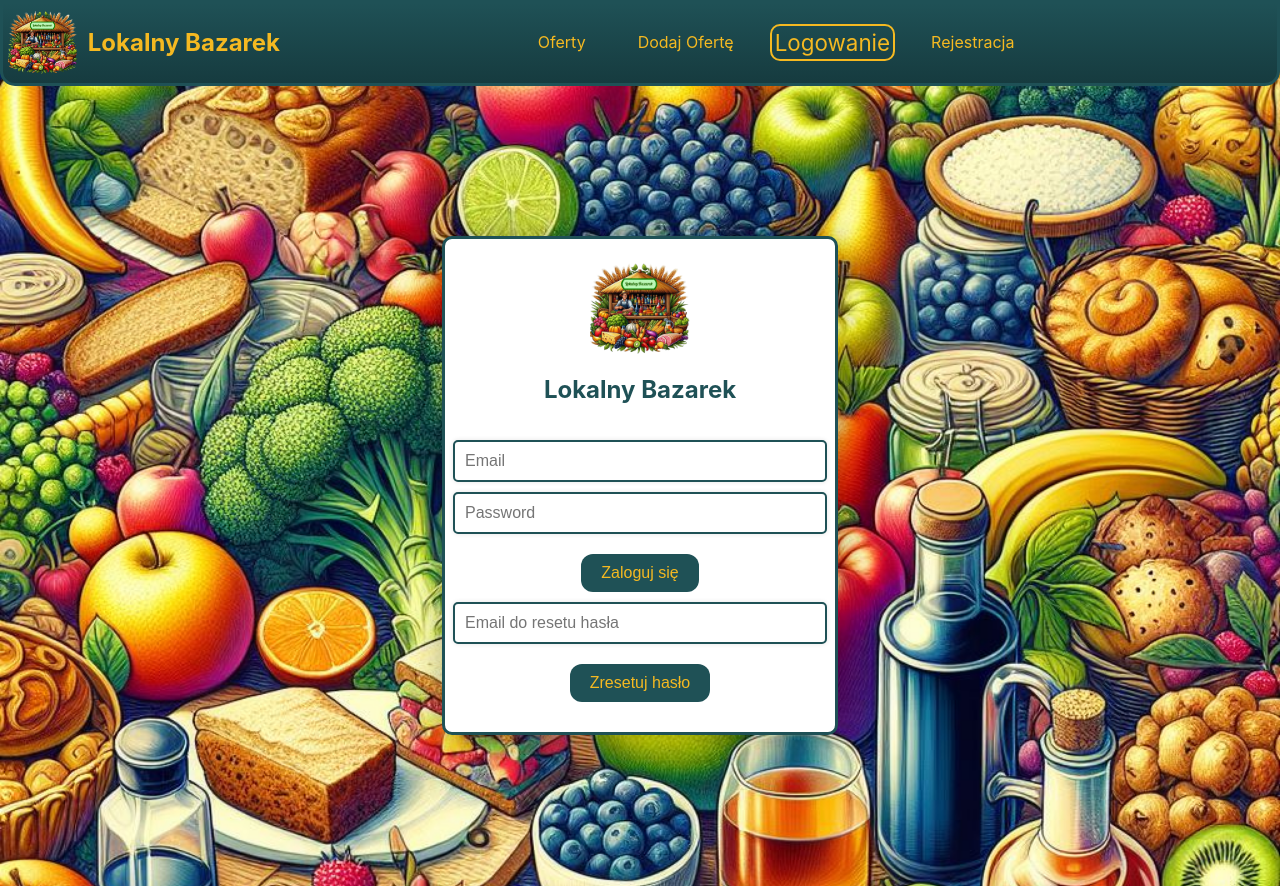
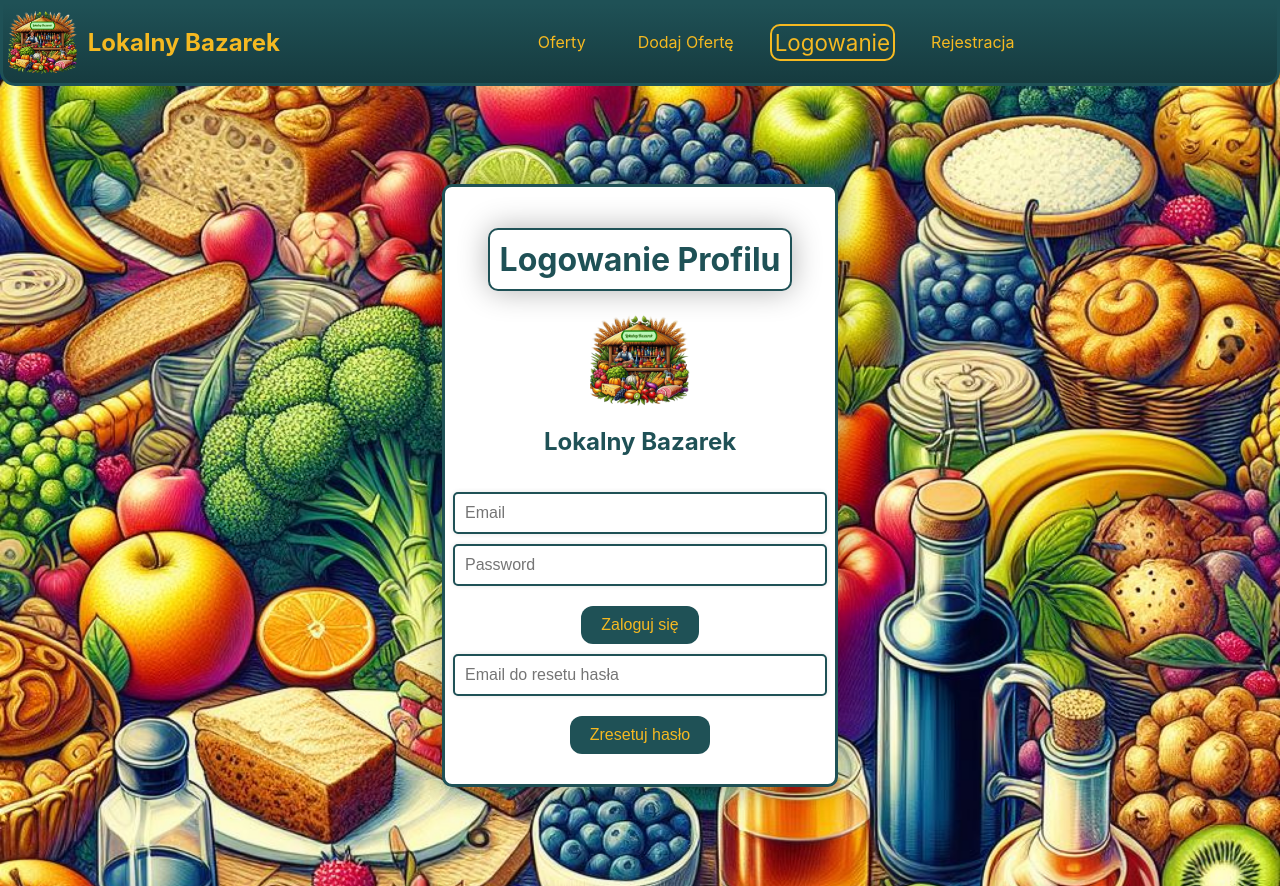
Before and after one commit to Przemek8686/LocalnyBazarek, a React (Create React App) app: page /login in a window 1280 px wide. Built offline with nearby package versions, Linux system fonts and the light colour scheme; no server answers.

Commit message:
styled change

```diff
--- a/src/components/AddProductForm/styled.js
+++ b/src/components/AddProductForm/styled.js
@@ -13,14 +13,14 @@ export const Form = styled.form`
   align-items: center;
   justify-content: center;
   width: 315px; /* Zmniejszenie szerokości formularza */
-  height: 700px; /* Zmniejszenie wysokości formularza */
+  height: 650px; /* Zmniejszenie wysokości formularza */
   border: 2px solid #1f5156;
   border-radius: 8px; /* Zmniejszenie promienia zaokrąglenia */
   padding: 16px; /* Zmniejszenie wewnętrznego marginesu */
   box-shadow: 0px 0px 20px rgba(0, 0, 0, 0.3); /* Zmniejszenie rozmycia cienia */
   background-color: white;
   font-weight: bold;
-  margin-top: 140px; /* Zmniejszenie odstępu od góry */
+  margin-top: 55px; /* Zmniejszenie odstępu od góry */
 `;
 
 export const Input = styled.input`
--- a/src/components/App.js
+++ b/src/components/App.js
@@ -47,8 +47,7 @@ const GlobalStyles = createGlobalStyle`
 const App = () => (
   <Router>
     <GlobalStyles />
-
-      <Navigation />
+   <Navigation />
       <Routes>
        <Route path="/login" element={<LoginPage />} />
         <Route path="/register" element={<RegisterPage />} />
--- a/src/components/HomePage/index.js
+++ b/src/components/HomePage/index.js
@@ -82,6 +82,7 @@ const HomePage = () => {
                 <ContactInfo>Kontakt: {product.contact}</ContactInfo>
                 <AdditionalInfo>Kategoria: {product.category}</AdditionalInfo>
                 <LocationInfo>Lokalizacja: {product.location}</LocationInfo>
+
               </ProductTile>
             </Link>
             {auth.currentUser && auth.currentUser.displayName === product.userName && (
--- a/src/components/HomePage/styled.js
+++ b/src/components/HomePage/styled.js
@@ -22,14 +22,14 @@ export const ProductGrid = styled.div`
 export const Button = styled.button`
   padding: 10px 20px;
   background-color: #1f5156;
-  color: #f5b921;
-  border: none;
+  color: white;
+  border: 3px solid white;
   cursor: pointer;
   text-align: center;
   text-decoration: none;
   display: inline-block;
   font-size: 16px;
-  margin: 10px 2px;
+  margin: 10px 25%;
   transition-duration: 0.4s;
   margin-bottom: 40px;
   border-radius: 12px;
--- a/src/components/LoginPage/index.js
+++ b/src/components/LoginPage/index.js
@@ -1,6 +1,6 @@
 import React, { useState, useEffect } from 'react';
 import { getAuth, signInWithEmailAndPassword, sendPasswordResetEmail } from 'firebase/auth';
-import { Container, Login, Logo, LoginForm, WelcomeMessage, Input, Button, Loading, LogoContainer, Title } from './styled';
+import { Container, Login, Logo, LoginTitle, LoginForm, WelcomeMessage, Input, Button, Loading, LogoContainer, Title } from './styled';
 import logo from "../../Images/logo2.png";
 
 const LoginPage = () => {
@@ -25,6 +25,9 @@ const LoginPage = () => {
     setLoading(true);
     try {
       await signInWithEmailAndPassword(auth, email, password);
+      // Reset email and password fields after successful login
+      setEmail('');
+      setPassword('');
     } catch (error) {
       setError('Nieprawidłowy email lub hasło.');
     }
@@ -43,9 +46,20 @@ const LoginPage = () => {
     setLoading(false);
   };
 
+  const handleLogout = () => {
+    auth.signOut().then(() => {
+      // Reset email and password fields after logout
+      setEmail('');
+      setPassword('');
+    }).catch((error) => {
+      console.error('Error signing out:', error);
+    });
+  };
+
   return (
     <Container>
       <Login>
+        <LoginTitle>Logowanie Profilu</LoginTitle>
         <LogoContainer>
           <Logo src={logo} alt="Logo" />
           <Title>Lokalny Bazarek</Title>
@@ -54,7 +68,7 @@ const LoginPage = () => {
           {user ? (
             <WelcomeMessage>
               Zalogowany jako: {user.email}
-              <Button onClick={() => auth.signOut()}>Wyloguj się</Button>
+              <Button onClick={handleLogout}>Wyloguj się</Button>
             </WelcomeMessage>
           ) : (
             <>
@@ -63,12 +77,14 @@ const LoginPage = () => {
                 placeholder="Email"
                 value={email}
                 onChange={(e) => setEmail(e.target.value)}
+                autoComplete="off" // Disable auto-fill
               />
               <Input
                 type="password"
                 placeholder="Password"
                 value={password}
                 onChange={(e) => setPassword(e.target.value)}
+                autoComplete="off" // Disable auto-fill
               />
               {loading ? (
                 <Loading />
@@ -87,6 +103,7 @@ const LoginPage = () => {
             placeholder="Email do resetu hasła"
             value={resetEmail}
             onChange={(e) => setResetEmail(e.target.value)}
+            autoComplete="off" // Disable auto-fill
           />
           <Button type="submit">Zresetuj hasło</Button>
           {resetPasswordSent && <p>Email z resetowaniem hasła został wysłany na podany adres.</p>}
--- a/src/components/LoginPage/styled.js
+++ b/src/components/LoginPage/styled.js
@@ -98,3 +98,13 @@ export const Loading = styled.div`
   height: 30px;
   animation: ${rotate} 2s linear infinite;
 `;
+export const LoginTitle = styled.h1`
+  font-size: 2em;
+  color: #1f5156;
+  margin-bottom: 20px;
+  background-color: white;
+  border: 2px solid #1f5156;
+  border-radius: 10px;
+  padding: 10px;
+  box-shadow: 0px 0px 30px rgba(0, 0, 0, 0.3);
+`;
--- a/src/components/RegisterPage/index.js
+++ b/src/components/RegisterPage/index.js
@@ -60,7 +60,7 @@ const RegisterPage = () => {
 
   return (
     <Container>
-      <RegisterTitle>Rejestracja Profilu</RegisterTitle>
+
       <RegisterForm onSubmit={handleSubmit}>
         {loading ? (
           <Loading />
@@ -68,6 +68,7 @@ const RegisterPage = () => {
           <WelcomeMessage>Witamy w "Lokalny Bazarek"</WelcomeMessage>
         ) : (
           <>
+          <RegisterTitle>Rejestracja Profilu</RegisterTitle>
             <LogoContainer>
               <Logo src={logo} alt="Logo" />
               <Title>Lokalny Bazarek</Title>
```
